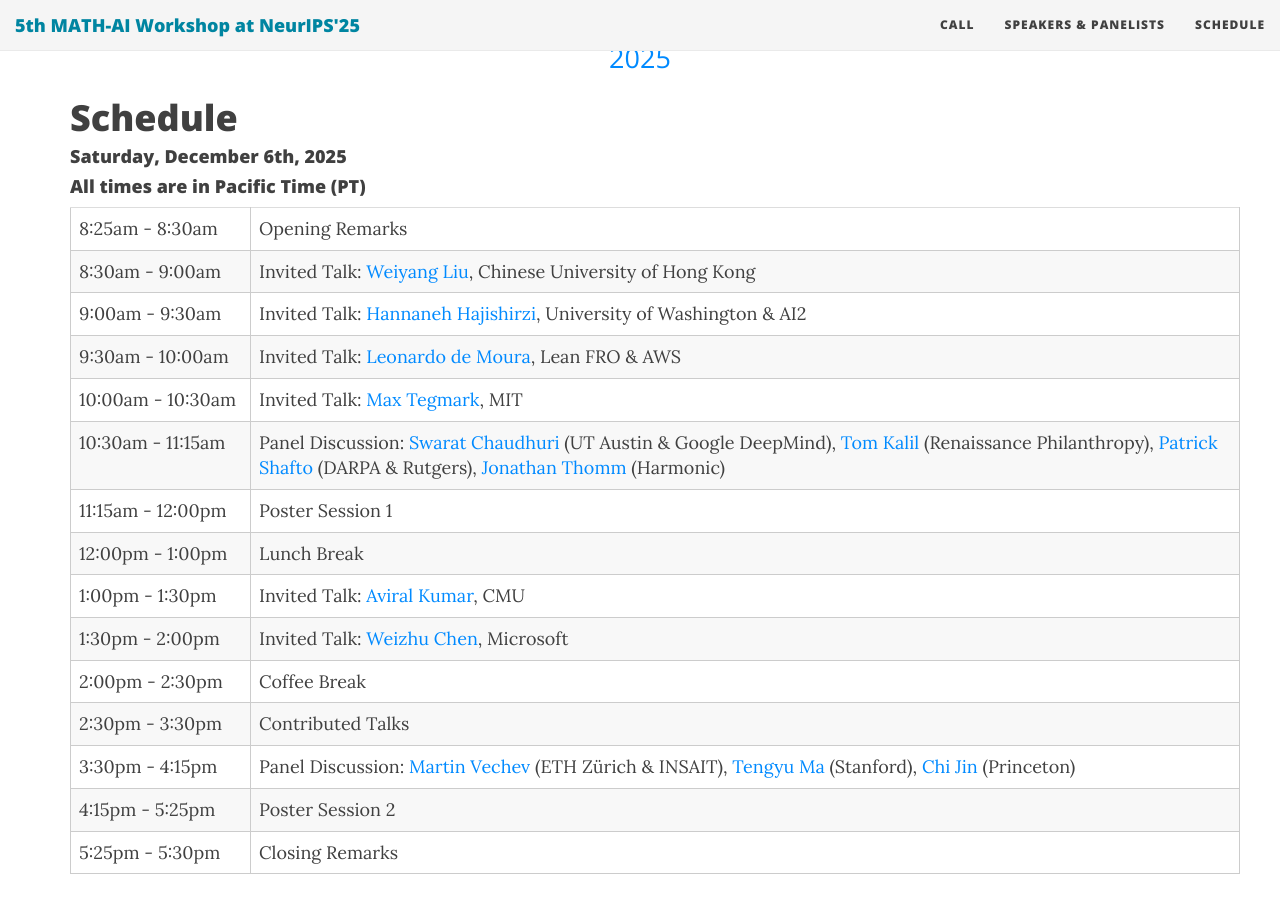
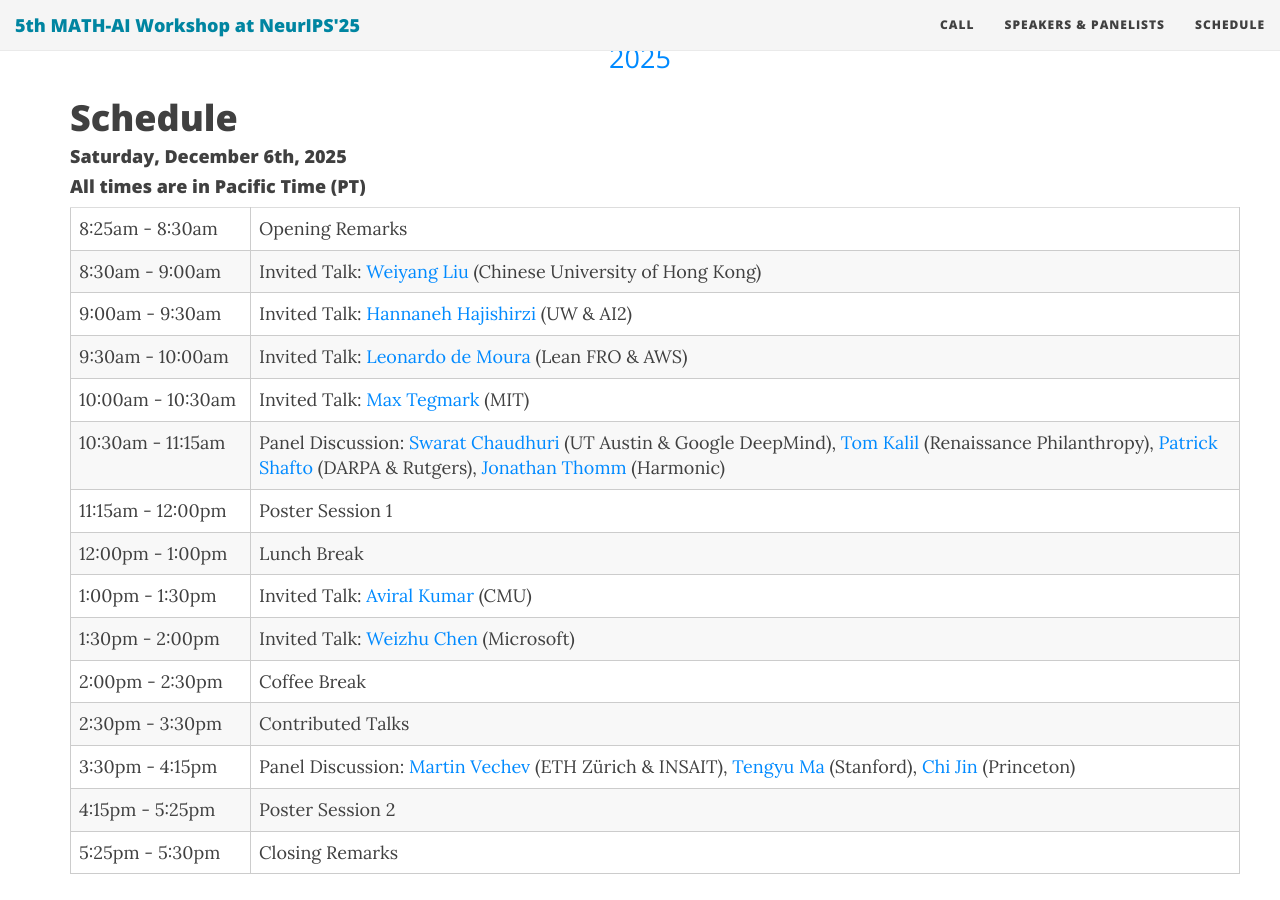
Before and after one commit to mathai2025/mathai2025.github.io, a Jekyll site: the page built from schedule.md, in a window 1280 px wide and 900 px high, scrolled down 301 px. Built offline with Jekyll 4.4.1, drawn with Linux system fonts in a browser that asks for light colours; nearby versions of some CDN libraries.

Commit message:
Update schedule.md

```diff
--- a/schedule.md
+++ b/schedule.md
@@ -25,23 +25,23 @@ use-site-title: true
       </tr>
       <tr>
         <td style="width: 180px;">8:30am - 9:00am</td>
-        <td>Invited Talk: <a href="https://wyliu.com/">Weiyang Liu</a>, Chinese University of Hong Kong</td>
+        <td>Invited Talk: <a href="https://wyliu.com/" target="_blank">Weiyang Liu</a> (Chinese University of Hong Kong)</td>
       </tr>
       <tr>
         <td style="width: 180px;">9:00am - 9:30am</td>
-        <td>Invited Talk: <a href="https://homes.cs.washington.edu/~hannaneh/">Hannaneh Hajishirzi</a>, University of Washington & AI2</td>
+        <td>Invited Talk: <a href="https://homes.cs.washington.edu/~hannaneh/" target="_blank">Hannaneh Hajishirzi</a> (UW & AI2)</td>
       </tr>
       <tr>
         <td style="width: 180px;">9:30am - 10:00am</td>
-        <td>Invited Talk: <a href="https://leodemoura.github.io/">Leonardo de Moura</a>, Lean FRO & AWS</td>
+        <td>Invited Talk: <a href="https://leodemoura.github.io/" target="_blank">Leonardo de Moura</a> (Lean FRO & AWS)</td>
       </tr>
       <tr>
         <td style="width: 180px;">10:00am - 10:30am</td>
-        <td>Invited Talk: <a href="https://physics.mit.edu/faculty/max-tegmark/">Max Tegmark</a>, MIT</td>
+        <td>Invited Talk: <a href="https://physics.mit.edu/faculty/max-tegmark/" target="_blank">Max Tegmark</a> (MIT)</td>
       </tr>
       <tr>
         <td style="width: 180px;">10:30am - 11:15am</td>
-        <td>Panel Discussion: <a href="https://www.cs.utexas.edu/~swarat/">Swarat Chaudhuri</a> (UT Austin & Google DeepMind), <a href="https://www.renaissancephilanthropy.org/team/tom-kalil">Tom Kalil</a> (Renaissance Philanthropy), <a href="https://patrickshafto.com/">Patrick Shafto</a> (DARPA & Rutgers), <a href="https://sites.google.com/brown.edu/junehyuk">Jonathan Thomm</a> (Harmonic)</td>
+        <td>Panel Discussion: <a href="https://www.cs.utexas.edu/~swarat/" target="_blank">Swarat Chaudhuri</a> (UT Austin & Google DeepMind), <a href="https://www.renaissancephilanthropy.org/team/tom-kalil" target="_blank">Tom Kalil</a> (Renaissance Philanthropy), <a href="https://patrickshafto.com/" target="_blank">Patrick Shafto</a> (DARPA & Rutgers), <a href="https://sites.google.com/brown.edu/junehyuk" target="_blank">Jonathan Thomm</a> (Harmonic)</td>
       </tr>
       <tr>
         <td style="width: 180px;">11:15am - 12:00pm</td>
@@ -53,11 +53,11 @@ use-site-title: true
       </tr>
       <tr>
         <td style="width: 180px;">1:00pm - 1:30pm</td>
-        <td>Invited Talk: <a href="https://aviralkumar2907.github.io/">Aviral Kumar</a>, CMU</td>
+        <td>Invited Talk: <a href="https://aviralkumar2907.github.io/" target="_blank">Aviral Kumar</a> (CMU)</td>
       </tr>
       <tr>
         <td style="width: 180px;">1:30pm - 2:00pm</td>
-        <td>Invited Talk: <a href="https://www.microsoft.com/en-us/research/people/wzchen/">Weizhu Chen</a>, Microsoft</td>
+        <td>Invited Talk: <a href="https://www.microsoft.com/en-us/research/people/wzchen/" target="_blank">Weizhu Chen</a> (Microsoft)</td>
       </tr>
       <tr>
         <td style="width: 180px;">2:00pm - 2:30pm</td>
@@ -69,7 +69,7 @@ use-site-title: true
       </tr>
       <tr>
         <td style="width: 180px;">3:30pm - 4:15pm</td>
-        <td>Panel Discussion: <a href="https://www.cs.utexas.edu/~swarat/">Martin Vechev</a> (ETH Zürich & INSAIT), <a href="https://ai.stanford.edu/~tengyuma/">Tengyu Ma</a> (Stanford), <a href="https://sites.google.com/view/cjin/home">Chi Jin</a> (Princeton)</td>
+        <td>Panel Discussion: <a href="https://www.cs.utexas.edu/~swarat/" target="_blank">Martin Vechev</a> (ETH Zürich & INSAIT), <a href="https://ai.stanford.edu/~tengyuma/" target="_blank">Tengyu Ma</a> (Stanford), <a href="https://sites.google.com/view/cjin/home" target="_blank">Chi Jin</a> (Princeton)</td>
       </tr>
       <tr>
         <td style="width: 180px;">4:15pm - 5:25pm</td>
```
